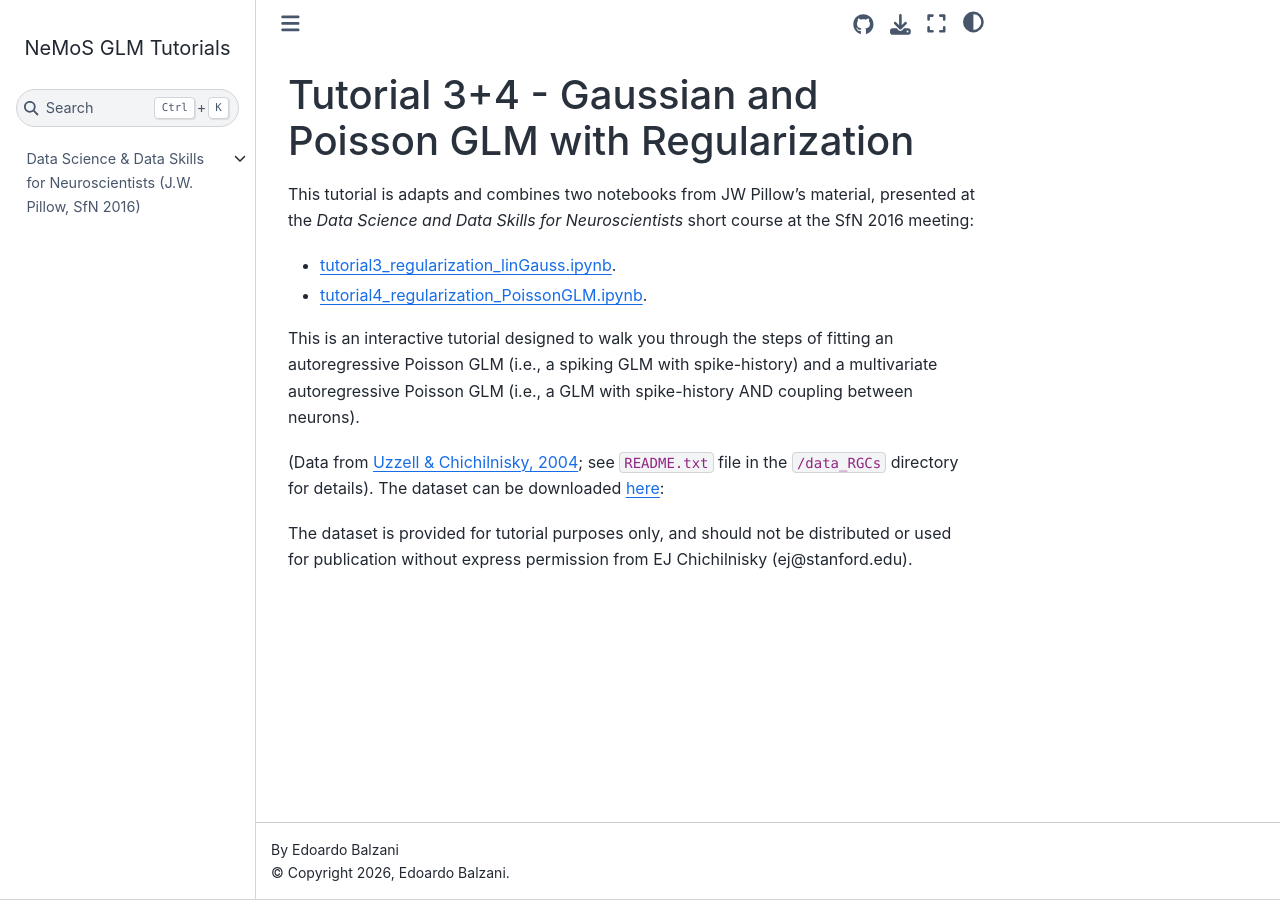
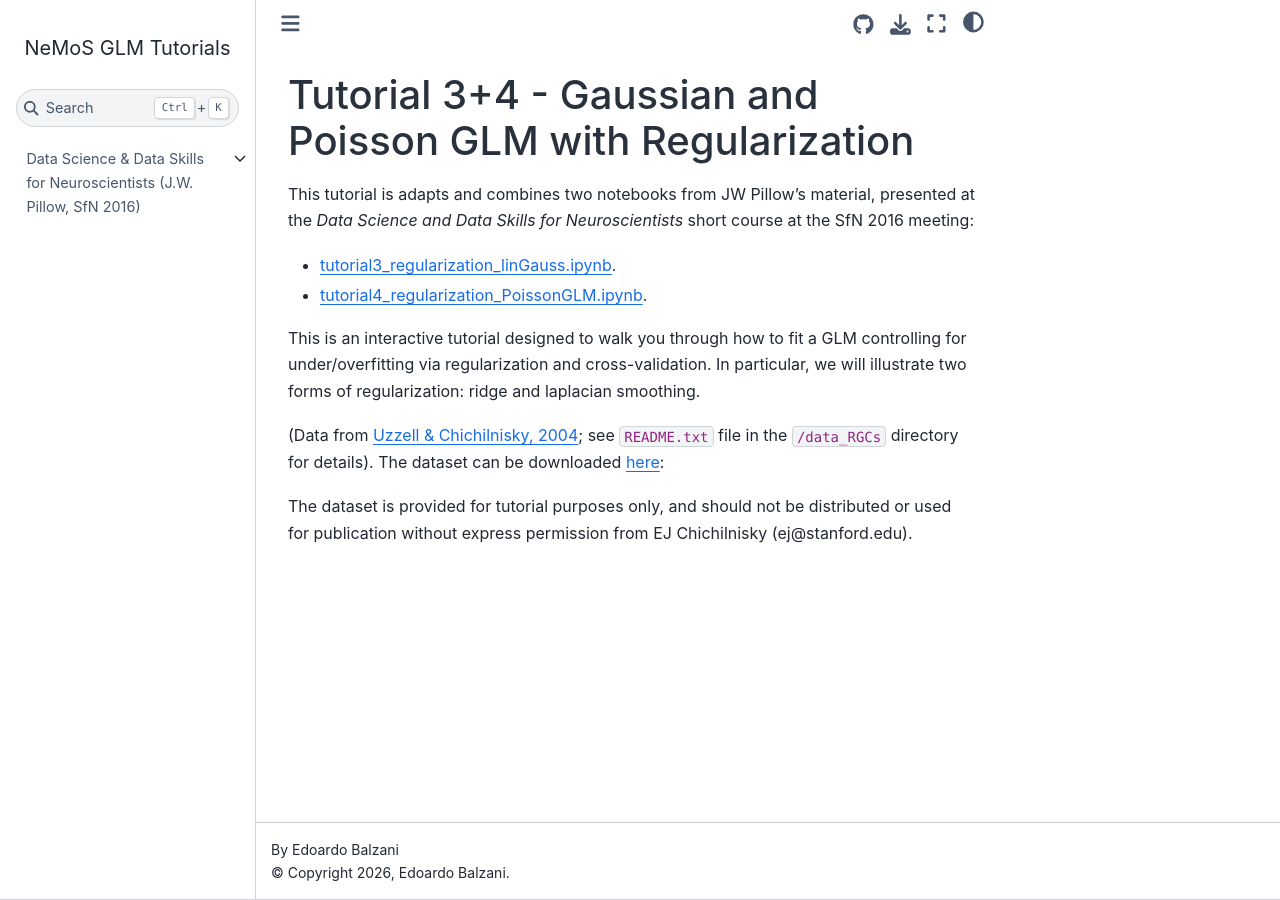
Before and after one commit to BalzaniEdoardo/nemos_glm_tutorials, a Sphinx documentation site: the page built from docs/tutorials/Sfn-2016-tutorial-GLMs/03_04_regularization.md, in a window 1280 px wide. Built offline with Sphinx 7.4.7 and the Sphinx Book theme 1.1.4, drawn with Linux system fonts in a browser that asks for light colours.

Commit message:
change initial sentence

```diff
--- a/docs/tutorials/Sfn-2016-tutorial-GLMs/03_04_regularization.md
+++ b/docs/tutorials/Sfn-2016-tutorial-GLMs/03_04_regularization.md
@@ -20,7 +20,7 @@ This tutorial is adapts and combines two notebooks from JW Pillow's material, pr
 - [tutorial4_regularization_PoissonGLM.ipynb](https://github.com/pillowlab/GLMspiketraintutorial_python/blob/main/tutorial4_regularization_PoissonGLM.ipynb).
 
 
- This is an interactive tutorial designed to walk you through the steps of fitting an autoregressive Poisson GLM (i.e., a spiking GLM with spike-history) and a multivariate autoregressive Poisson GLM (i.e., a GLM with spike-history AND coupling between neurons).
+ This is an interactive tutorial designed to walk you through how to fit a GLM controlling for under/overfitting via regularization and cross-validation. In particular, we will illustrate two forms of regularization: ridge and laplacian smoothing.
 
  (Data from [Uzzell & Chichilnisky, 2004](https://pubmed.ncbi.nlm.nih.gov/15277596/); see `README.txt` file in the `/data_RGCs` directory for details).
 The dataset can be downloaded [here](https://pillowlab.princeton.edu/data/data_RGCs.zip):
```
